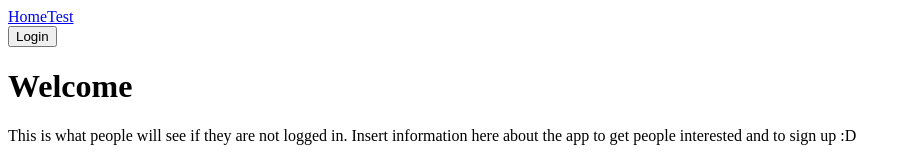
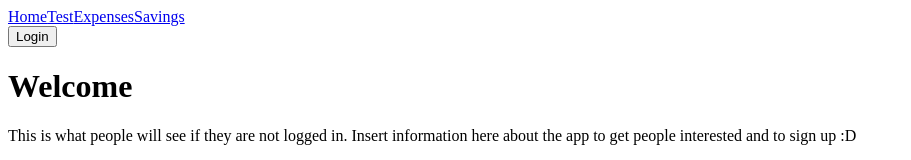
Before and after one commit to silvia-taliana/my-budget-pal, a React (Create React App) app in the folder client/: page / in a window 1280 px wide. Shown: the top 160 px of the page, without its empty margins (0-911 px from the left). Built offline with nearby package versions, Linux system fonts and the light colour scheme; no server answers.

Commit message:
changing routes to make them private

```diff
--- a/client/src/App.js
+++ b/client/src/App.js
@@ -25,8 +25,8 @@ function App() {
         <Switch>
           <Route exact path="/" component={LandingPage} />
           <PrivateRoute exact path="/testpage" component={TestPage} />
-          <Route exact path="/expenses" component={ExpensesForm} />
-          <Route exact path="/savings" component={SavingsForm} />
+          <PrivateRoute exact path="/expenses" component={ExpensesForm} />
+          <PrivateRoute exact path="/savings" component={SavingsForm} />
           {/* <Route path="*" component={NoMatch} /> */}
         </Switch>
       </div>
--- a/client/src/components/Nav/Nav.js
+++ b/client/src/components/Nav/Nav.js
@@ -9,6 +9,12 @@ function Nav() {
             <a href="/testpage">
                 Test
             </a>
+            <a href="/expenses">
+                Expenses
+            </a>
+            <a href="/savings">
+                Savings
+            </a>
         </nav>
     );
 }
--- a/client/src/pages/ExpensesForm.js
+++ b/client/src/pages/ExpensesForm.js
@@ -1,6 +1,6 @@
-import React, { useState } from "react";
 import { useAuth0 } from '@auth0/auth0-react';
 import API from "../utils/API"
+import React, { useState } from "react";
 
 // setting up array of options for frequency
 const options = [
```
